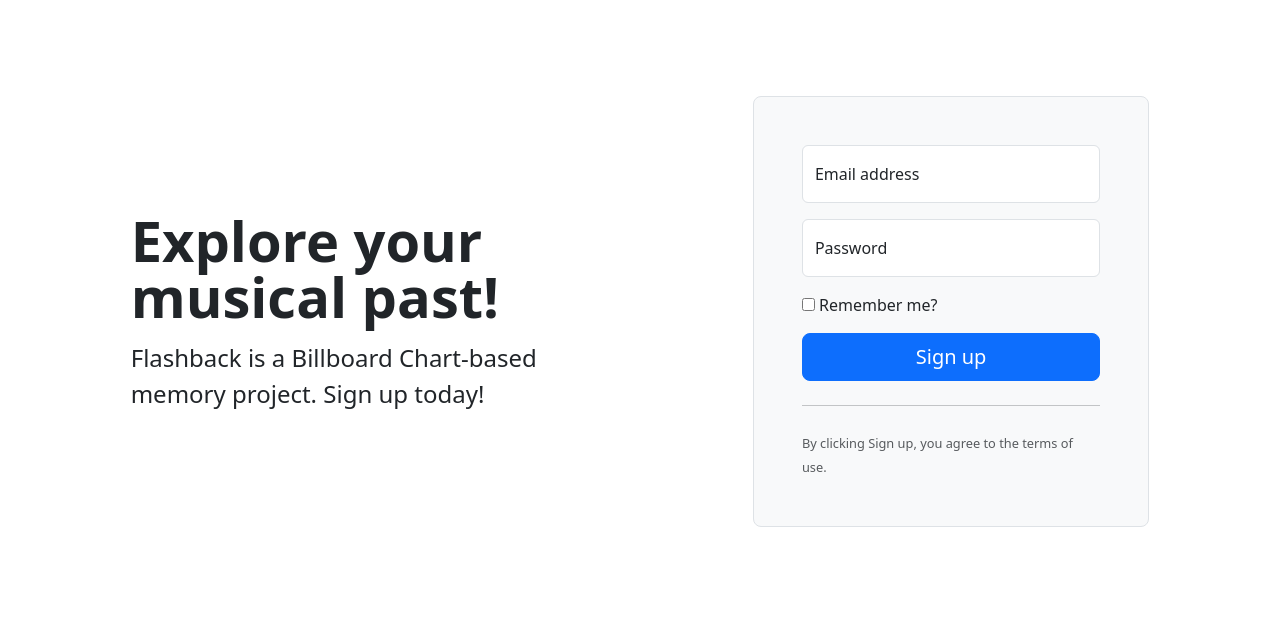
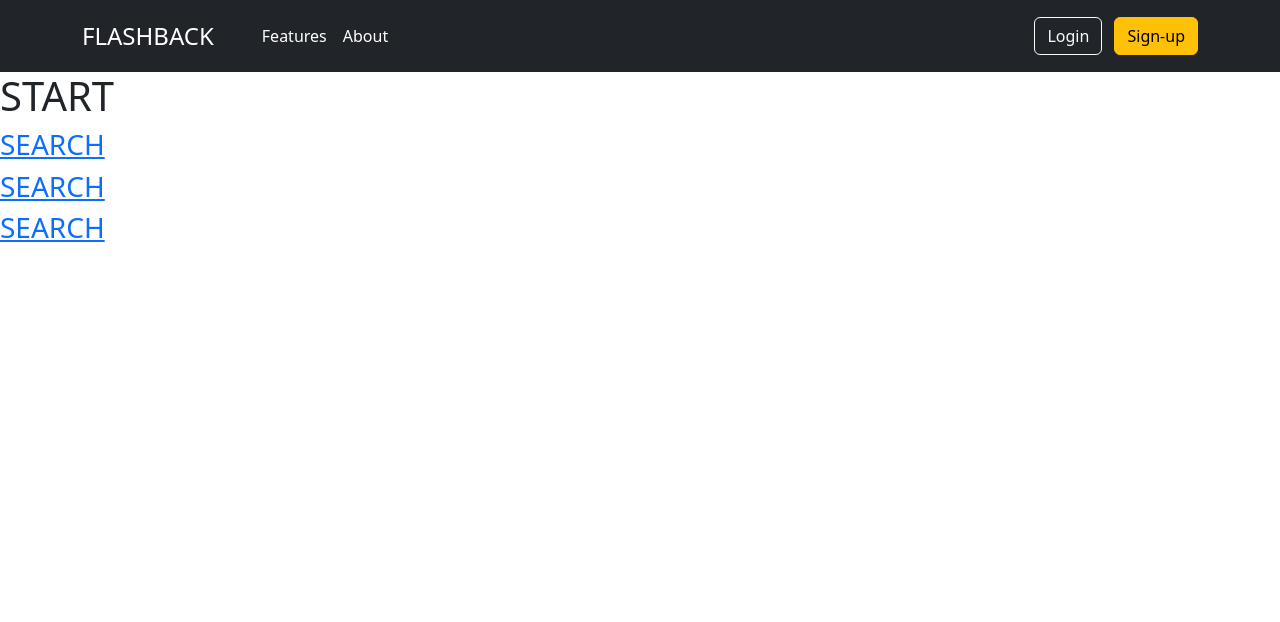
Before and after one commit to dmcconeghy/flashback, a Flask app: page / in a window 1280 px wide. Shown: the top 622 px of the page. Run offline with Flask 2, Linux system fonts and the light colour scheme; style sheets or scripts are compiled from the project's sources; some libraries are stand-ins or nearby versions.

Commit message:
Adds template changes for navbar and early API call testing

```diff
--- a/app.py
+++ b/app.py
@@ -1,6 +1,7 @@
-from flask import Flask, render_template
+from flask import Flask, render_template, redirect
 from flask_debugtoolbar import DebugToolbarExtension
 import billboard
+from forms import DateSearchForm
 
 app = Flask(__name__)
 
@@ -20,14 +21,20 @@
 # db.create_all()
 
 
-@app.route("/")
+@app.route("/", methods=["GET", "POST"])
 def root():
+
+
     return render_template("index.html")
 
-@app.route("/test")
-def test():
+@app.route("/search", methods=["GET", "POST"])
+def search():
 
-    chart = billboard.ChartData('hot-100')
+    form = DateSearchForm()
 
+    if form.validate_on_submit():
+        date = form.date.data
+        chart = billboard.ChartData('hot-100', date=date)
+        return render_template("results.html", chart=chart)
 
-    return render_template("test.html", chart=chart)
+    return render_template("search.html", form=form)
--- a/requirements.txt
+++ b/requirements.txt
@@ -1,10 +1,13 @@
+bcrypt==3.2.0
 beautifulsoup4==4.10.0
 billboard.py==7.0.0
 blinker==1.4
 certifi==2021.10.8
+cffi==1.15.0
 charset-normalizer==2.0.12
 click==8.0.4
 Flask==2.0.3
+Flask-Bcrypt==0.7.1
 Flask-DebugToolbar==0.11.0
 Flask-SQLAlchemy==2.5.1
 Flask-WTF==1.0.0
@@ -14,7 +17,9 @@
 Jinja2==3.0.3
 MarkupSafe==2.1.0
 psycopg2-binary==2.9.3
+pycparser==2.21
 requests==2.27.1
+six==1.16.0
 soupsieve==2.3.1
 SQLAlchemy==1.4.31
 urllib3==1.26.8
--- a/static/css/styles.css
+++ /dev/null
@@ -1,3 +0,0 @@
-@tailwind base;
-@tailwind components;
-@tailwind utilities;
--- a/templates/base.html
+++ b/templates/base.html
@@ -15,6 +15,29 @@
 
 </head>
 
+<header class="p-3 bg-dark text-white">
+  <div class="container">
+    <div class="d-flex flex-wrap align-items-center justify-content-center justify-content-lg-start">
+      <a href="/" class="d-flex align-items-center fs-4 mb-2 mb-lg-0 text-white text-decoration-none">
+        FLASHBACK
+      </a>
+
+      <ul class="nav col-12 col-lg-auto me-lg-auto mb-2 justify-content-center mb-md-0">
+        <li><a href="#" class="nav-link ps-5 pe-2 text-white">Features</a></li>
+        <li><a href="#" class="nav-link ps-2 pe-5 text-white">About</a></li>
+      </ul>
+
+      <!-- <form class="col-12 col-lg-auto mb-3 mb-lg-0 me-lg-3">
+        <input type="search" class="form-control form-control-dark" placeholder="Search..." aria-label="Search">
+      </form> -->
+
+      <div class="text-end">
+        <a class="btn btn-outline-light me-2" href="/login">Login</a>
+        <a class="btn btn-warning" href="/signup">Sign-up</a>
+      </div>
+    </div>
+  </div>
+</header>
 <body>
 
   {% block content %}{% endblock %}
--- a/templates/index.html
+++ b/templates/index.html
@@ -2,32 +2,12 @@
 
 {% block title %} INDEX {% endblock %}
 {% block content %}
-<div class="container col-xl-10 col-xxl-8 px-4 py-5">
-    <div class="row align-items-center g-lg-5 py-5">
-      <div class="col-lg-7 text-center text-lg-start">
-        <h1 class="display-4 fw-bold lh-1 mb-3">Explore your musical past!</h1>
-        <p class="col-lg-10 fs-4">Flashback is a Billboard Chart-based memory project. Sign up today!</p>
-      </div>
-      <div class="col-md-10 mx-auto col-lg-5">
-        <form class="p-4 p-md-5 border rounded-3 bg-light">
-          <div class="form-floating mb-3">
-            <input type="email" class="form-control" id="floatingInput" placeholder="name@example.com">
-            <label for="floatingInput">Email address</label>
-          </div>
-          <div class="form-floating mb-3">
-            <input type="password" class="form-control" id="floatingPassword" placeholder="Password">
-            <label for="floatingPassword">Password</label>
-          </div>
-          <div class="checkbox mb-3">
-            <label>
-              <input type="checkbox" value="remember-me"> Remember me?
-            </label>
-          </div>
-          <button class="w-100 btn btn-lg btn-primary" type="submit">Sign up</button>
-          <hr class="my-4">
-          <small class="text-muted">By clicking Sign up, you agree to the terms of use.</small>
-        </form>
-      </div>
-    </div>
-  </div>
+
+
+<h1>START</h1>
+
+<h3><a href="/search">SEARCH</a></h3>
+<h3><a href="/login">SEARCH</a></h3>
+<h3><a href="/signup">SEARCH</a></h3>
+
 {% endblock %}
```
Also changed, not shown: forms.py (+7 -0 lines), templates/results.html (added, +59 -0 lines), templates/search.html (added, +28 -0 lines), templates/test.html (deleted, +0 -31 lines), static/media/musical_placeholder.jpg (added), 1 other file.
